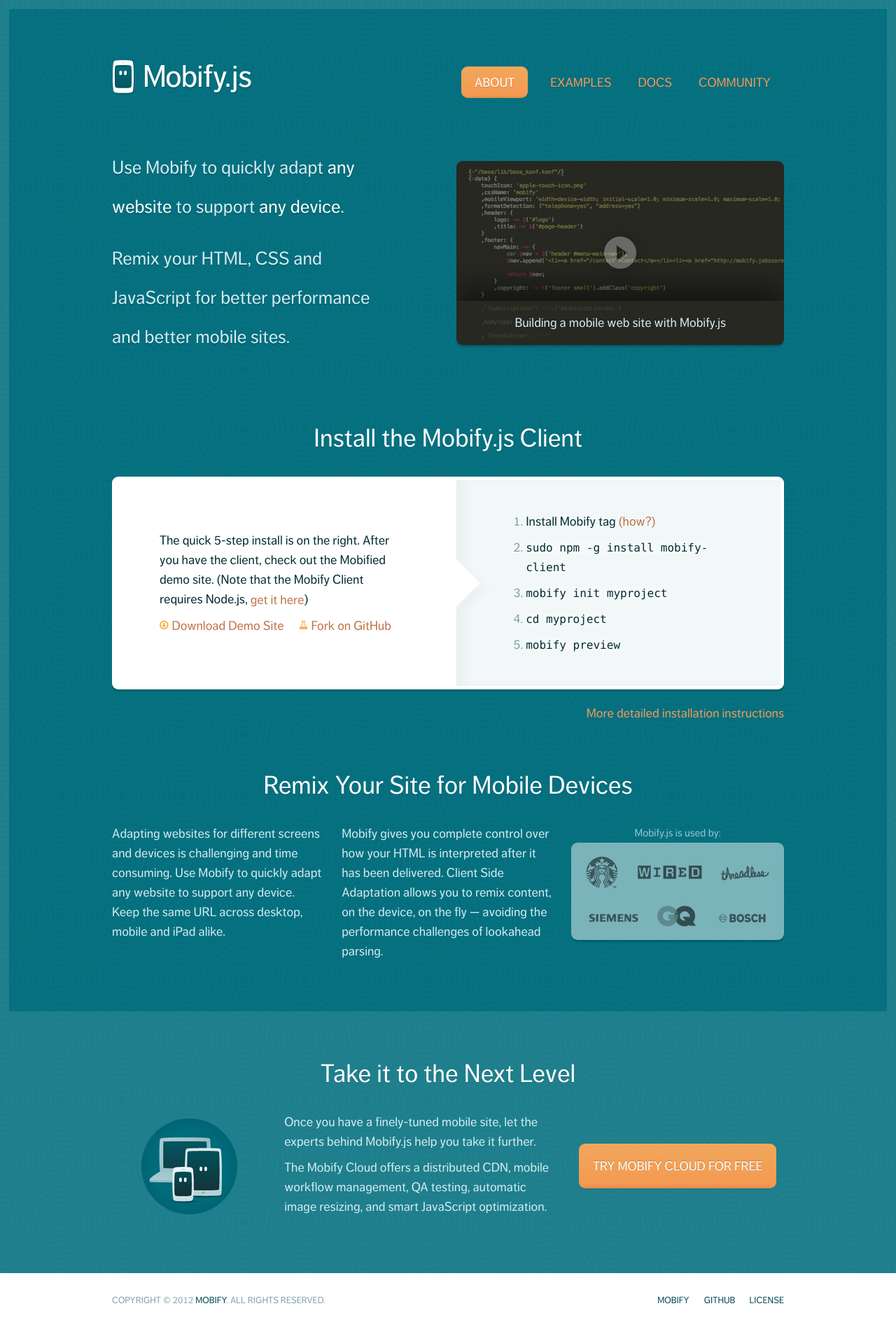
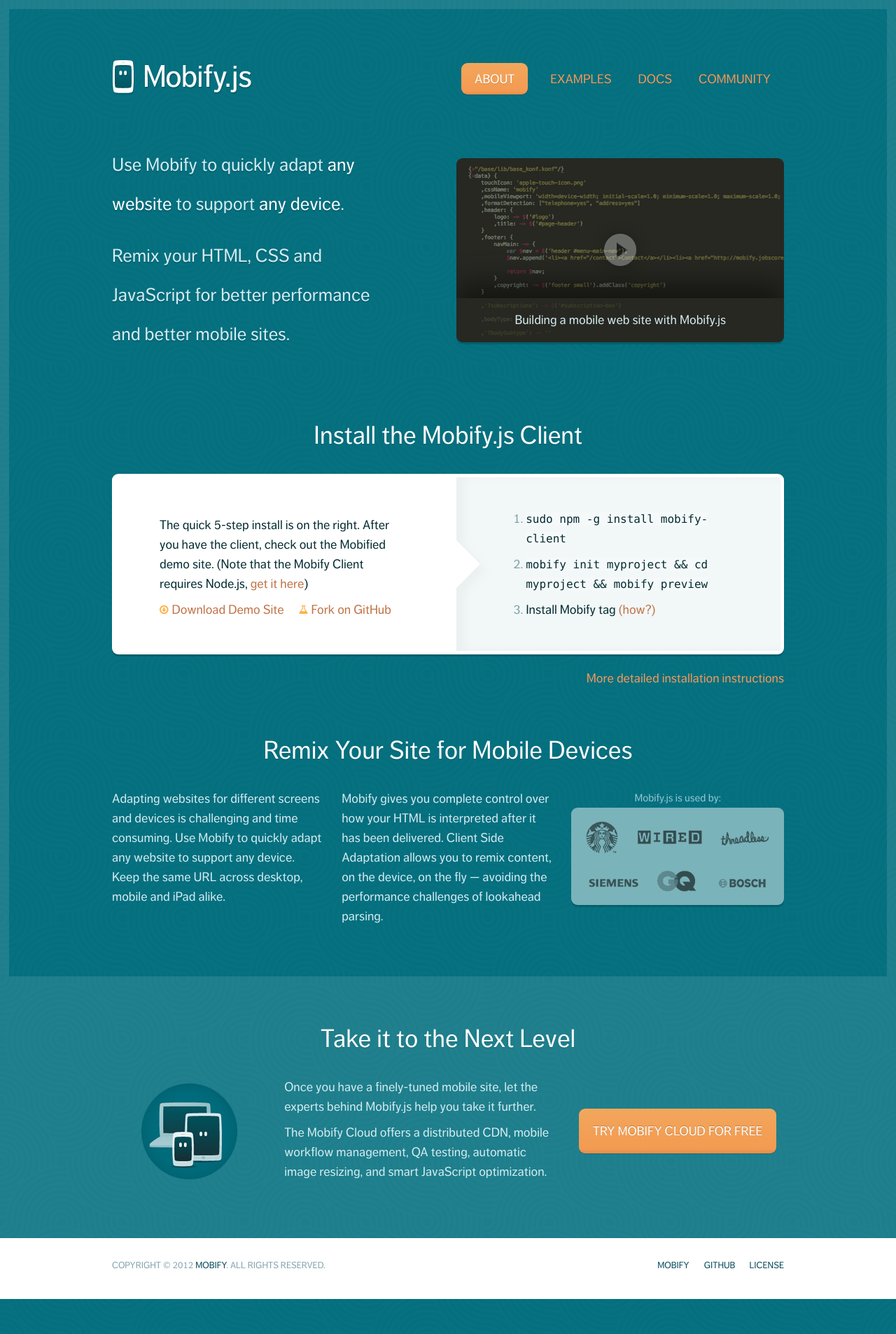
Before and after one commit to mobify/mobifyjs, a Jekyll site: the page built from www/index.html, in a window 1280 px wide. Shown: the whole page at 70% size. Built offline with Jekyll 4.4.1, drawn with Linux system fonts in a browser that asks for light colours; nearby versions of some CDN libraries; after the commit the page ends 1856 px from its top, so only the background shows below that.

Commit message:
Working out screencast placement

```diff
--- a/www/_layouts/base.html
+++ b/www/_layouts/base.html
@@ -16,6 +16,7 @@
             /*! A fix for the iOS orientationchange zoom bug. Script by @scottjehl, rebound by @wilto.MIT / GPLv2 License.*/
             (function(a){function m(){d.setAttribute("content",g),h=!0}function n(){d.setAttribute("content",f),h=!1}function o(b){l=b.accelerationIncludingGravity,i=Math.abs(l.x),j=Math.abs(l.y),k=Math.abs(l.z),(!a.orientation||a.orientation===180)&&(i>7||(k>6&&j<8||k<8&&j>6)&&i>5)?h&&n():h||m()}var b=navigator.userAgent;if(!(/iPhone|iPad|iPod/.test(navigator.platform)&&/OS [1-5]_[0-9_]* like Mac OS X/i.test(b)&&b.indexOf("AppleWebKit")>-1))return;var c=a.document;if(!c.querySelector)return;var d=c.querySelector("meta[name=viewport]"),e=d&&d.getAttribute("content"),f=e+",maximum-scale=1",g=e+",maximum-scale=10",h=!0,i,j,k,l;if(!d)return;a.addEventListener("orientationchange",m,!1),a.addEventListener("devicemotion",o,!1)})(this);
         </script>
+        <script src="//ajax.googleapis.com/ajax/libs/jquery/1.7.2/jquery.min.js"></script>
 
         <meta name="viewport" content="width=device-width, initial-scale=1.0">
     </head>
--- a/www/index.html
+++ b/www/index.html
@@ -4,8 +4,8 @@
 bodyclass: home
 ---
 
-<div class="row-fluid">
-    <div class="span5">
+<div class="row-fluid intro">
+    <div class="span5 video-intro">
         <p class="lead">
             Use Mobify to quickly adapt <strong>any website</strong> to support <strong>any device</strong>.
         </p>
@@ -18,6 +18,7 @@
         <div class="video rounded shaded">
             <a href="https://vimeo.com/45657333" class="play"><i>Play Video</i></a>
             <h3>Building a mobile web site with Mobify.js</h3>
+            <iframe src="http://player.vimeo.com/video/45657333" frameborder="0" webkitAllowFullScreen mozallowfullscreen allowFullScreen autoplay></iframe>
         </div>
     </div>
 </div>
@@ -39,11 +40,9 @@
 
                     <div class="span6">
                         <ol class="install-instructions">
+                            <li><code>sudo npm -g install mobify-client</code></li>
+                            <li><code>mobify init myproject &amp;&amp; cd myproject &amp;&amp; mobify preview</code></li>
                             <li><span>Install Mobify tag</span> <a href="/tag/">(how?)</a></li>
-                            <li><code>sudo npm -g install mobify-client</code></li>
-                            <li><code>mobify init myproject</code></li>
-                            <li><code>cd myproject</code></li>
-                            <li><code>mobify preview</code></li>
                         </ol>
                     </div>
                 </div><!-- nested .row -->
--- a/www/static/css/ui-dev.css
+++ b/www/static/css/ui-dev.css
@@ -78,6 +78,11 @@
 		-moz-box-shadow: none;
 		box-shadow: none;
 	}
+hr {
+	margin: 2em 0;
+	border-bottom-color: rgba(255,255,255,0.1);
+	border-top-color: rgba(0,0,0,0.1);
+}
 li {
 	line-height: 1.555556;
 }
@@ -248,7 +253,7 @@
 	margin: 0;
 }
 .navbar .nav li {
-	margin: 10px 0 0 0;
+	margin: 5px 0 0 0;
 }
 .navbar .nav > li > a {
 	line-height: 1;
@@ -368,11 +373,6 @@
 	-ms-border-radius: 9px;
 	-o-border-radius: 9px;
 	border-radius: 9px;
-	-webkit-box-shadow: rgba(0,0,0,0.15) 0 3px 0;
-	-moz-box-shadow: rgba(0,0,0,0.15) 0 3px 0;
-	-ms-box-shadow: rgba(0,0,0,0.15) 0 3px 0;
-	-o-box-shadow: rgba(0,0,0,0.15) 0 3px 0;
-	box-shadow: rgba(0,0,0,0.15) 0 3px 0;
 }
 @media (max-width: 999px) {
 	.lead-in h1 {
@@ -447,6 +447,9 @@
 	font-size: 2em;
 	margin: 1em 0;
 }
+.intro {
+	position: relative;
+}
 .lead {
 	font-size: 1.4444em;
 	line-height: 2.153846em;
@@ -458,6 +461,9 @@
 }
 .row-fluid .video-container {
 	padding-top: 1em;
+}
+.video-intro {
+	opacity: 1;
 }
 .video {
 	background: #272822 url(../img/code-example.min.png) 15px 10px no-repeat;
@@ -509,6 +515,11 @@
 		-moz-box-shadow: rgba(0,0,0,0.5) 0 -20px 40px 0;
 		box-shadow: rgba(0,0,0,0.5) 0 -20px 40px 0;
 	}
+	.video iframe {
+		display: none;
+		width: 100%;
+		height: 100%;
+	}
 .install-client {
 	padding-top: 2.5em;
 }
@@ -519,7 +530,7 @@
 	padding: 2em 3.5em;
 }
 	.install-summary a {
-		padding: 0.75em 0;
+		padding: 1em 0 0 0;
 		padding-right: 1em;
 		white-space: nowrap;
 	}
@@ -648,7 +659,7 @@
 		float: right;
 	}
 	.install-summary {
-		padding-top: 4em;
+		padding-top: 3em;
 	}
 	.install-instructions {
 		-webkit-box-shadow: inset #ebf0f1 12px 0 12px 0;
@@ -672,6 +683,49 @@
 	}
 }
 
+
+
+/* Home Page Variation: Display Video */
+.animate-video .video-intro {
+	position: absolute;
+	opacity: 0;
+	-webkit-transition: opacity 0.5s ease-out;
+}
+.animate-video .video-container {
+	width: 100%;
+	margin-left: 0;
+	text-align: center;
+	-webkit-transition: width 0.5s ease-out;
+}
+.animate-video .video {
+	padding: 10px;
+	height: 300px;
+	background: #272822;
+	-webkit-transition: height 0.5s ease-out;
+}
+.animate-video .video .play {
+	display: none;
+}
+.animate-video .video h3 {
+	position: absolute;
+	left: 0;
+	bottom: 0;
+	width: 100%;
+	opacity: 0;
+	-webkit-transition: opacity 0.5s ease-out;
+}
+.animate-video iframe {
+	display: inline-block;
+}
+.display-video .video h3 {
+	display: none;
+}
+@media (min-width: 768px) {
+	.animate-video .video {
+		padding: 10px;
+		height: 580px;
+	}
+}
 
 
 /* Page Layout: Docs */
```
Also changed, not shown: other parts of www/index.html (+13 -0 lines).
